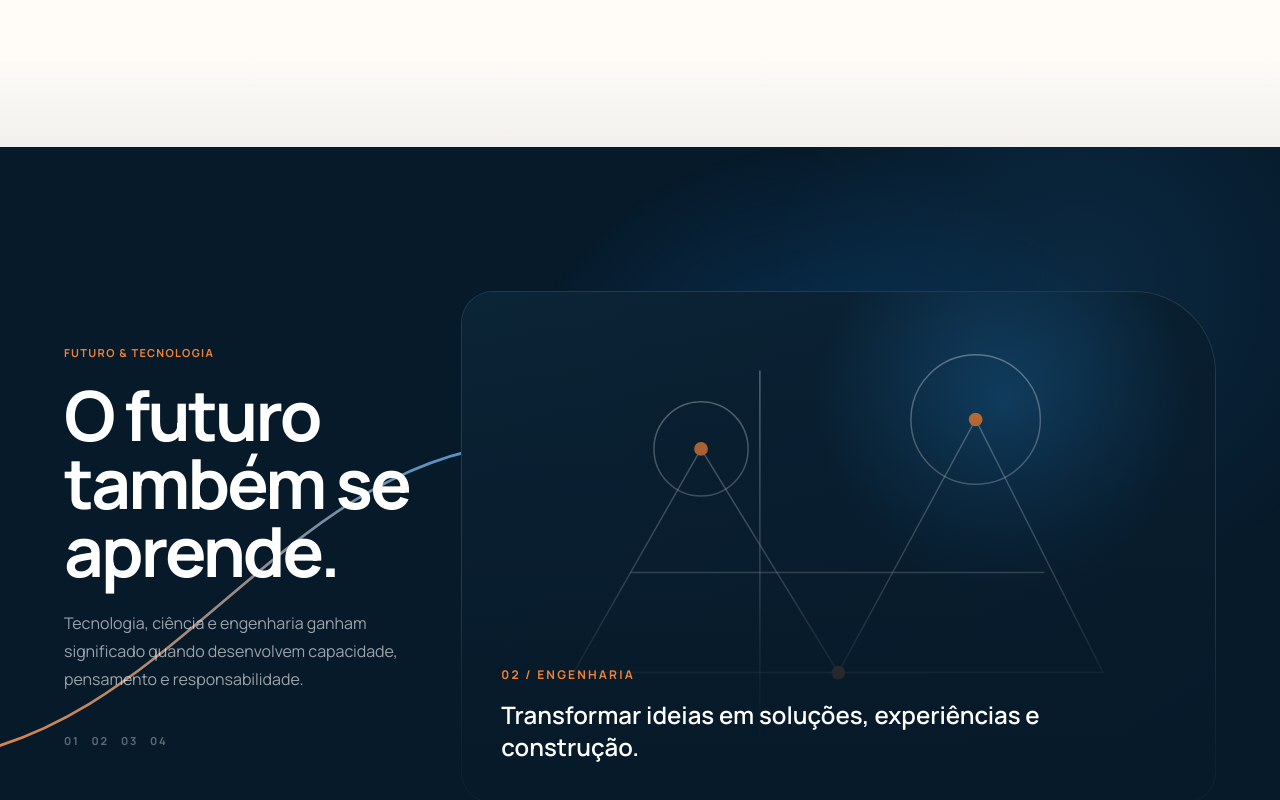
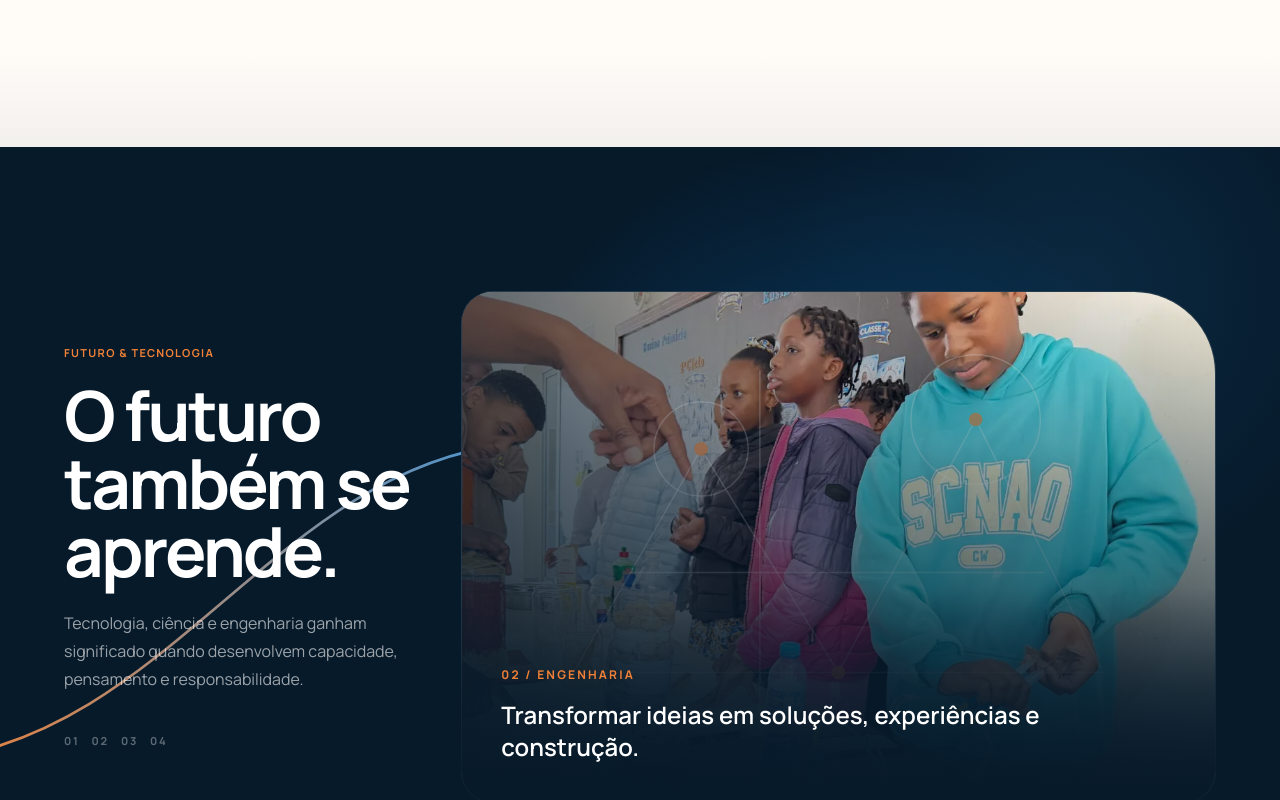
Before and after one commit to rightware-corporations/educore-colegio_universo_dos_sonhos, a React (Vite) app in the folder frontend/: page / in a window 1280 px wide. Shown: the part 5333-6133 px from the top of the page. Built offline with nearby package versions, Linux system fonts and the light colour scheme.

Commit message:
fix(colus): show approved learning photo in Engineering and upright Science poster

```diff
--- a/frontend/src/components/landing/FuturoSection.tsx
+++ b/frontend/src/components/landing/FuturoSection.tsx
@@ -6,8 +6,16 @@ const MEDIA_ROOT = "/media/colus/landing/colus-assets-final-v03";
 
 function EngineeringDevice() {
   return (
-    <div className="relative h-full w-full overflow-hidden bg-[radial-gradient(circle_at_72%_22%,rgba(40,153,239,.30),transparent_28%),linear-gradient(145deg,#0B2436,#071A2A)]">
-      <svg viewBox="0 0 720 520" className="absolute inset-0 h-full w-full" aria-hidden="true">
+    <div className="relative h-full w-full overflow-hidden bg-colus-ink">
+      {/* Approved school activity photograph, not a claim of a specific engineering event. */}
+      <LandingMedia
+        kind="image"
+        src={`${MEDIA_ROOT}/03-aprender/criar/COLUS-APRENDER-CRIAR-001.webp`}
+        alt="Alunos em atividade prática de criação e experimentação"
+        className="object-[center_25%]"
+      />
+      <div className="pointer-events-none absolute inset-0 bg-gradient-to-r from-colus-ink/65 via-colus-ink/20 to-transparent" />
+      <svg viewBox="0 0 720 520" className="pointer-events-none absolute inset-0 h-full w-full opacity-65" aria-hidden="true">
         <g fill="none" stroke="rgba(248,251,253,.38)" strokeWidth="1.5">
           <path d="M90 388 L220 160 L360 388 Z" />
           <path d="M360 388 L500 130 L630 388 Z" />
@@ -71,12 +79,14 @@ export function FuturoSection() {
       label: "CIÊNCIA",
       copy: "Observar, testar, compreender e ligar conhecimento ao mundo real.",
       media: (
+        // The approved science clip currently appears rotated in Edge.
+        // Keep the file in the asset pack; display its upright editorial poster
+        // until a correctly oriented video export is available.
         <LandingMedia
-          kind="video"
-          src={`${MEDIA_ROOT}/04-futuro/ciencia/COLUS-FUTURO-CIENCIA-VID-001.mp4`}
-          poster={`${MEDIA_ROOT}/04-futuro/ciencia/COLUS-FUTURO-CIENCIA-001.webp`}
+          kind="image"
+          src={`${MEDIA_ROOT}/04-futuro/ciencia/COLUS-FUTURO-CIENCIA-001.webp`}
           alt="Experiência científica realizada em contexto escolar"
-          active={activeScene === 2}
+          className="object-[center_32%]"
         />
       ),
     },
```
